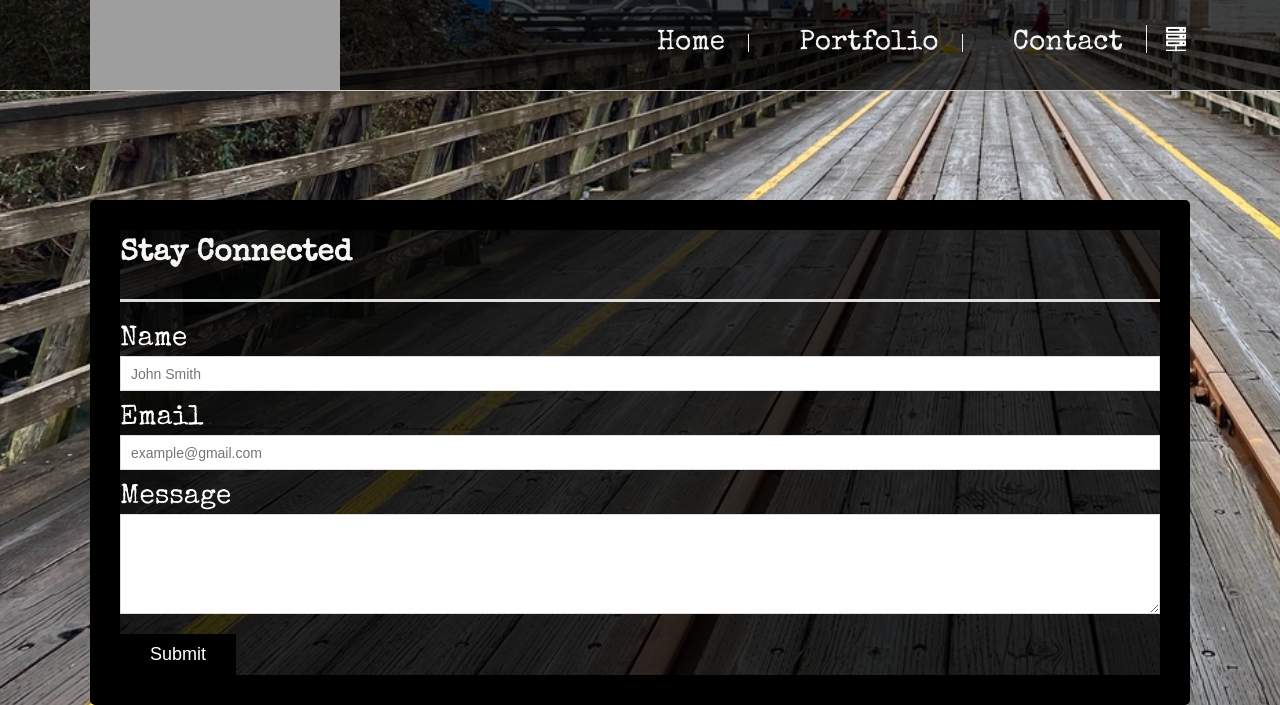
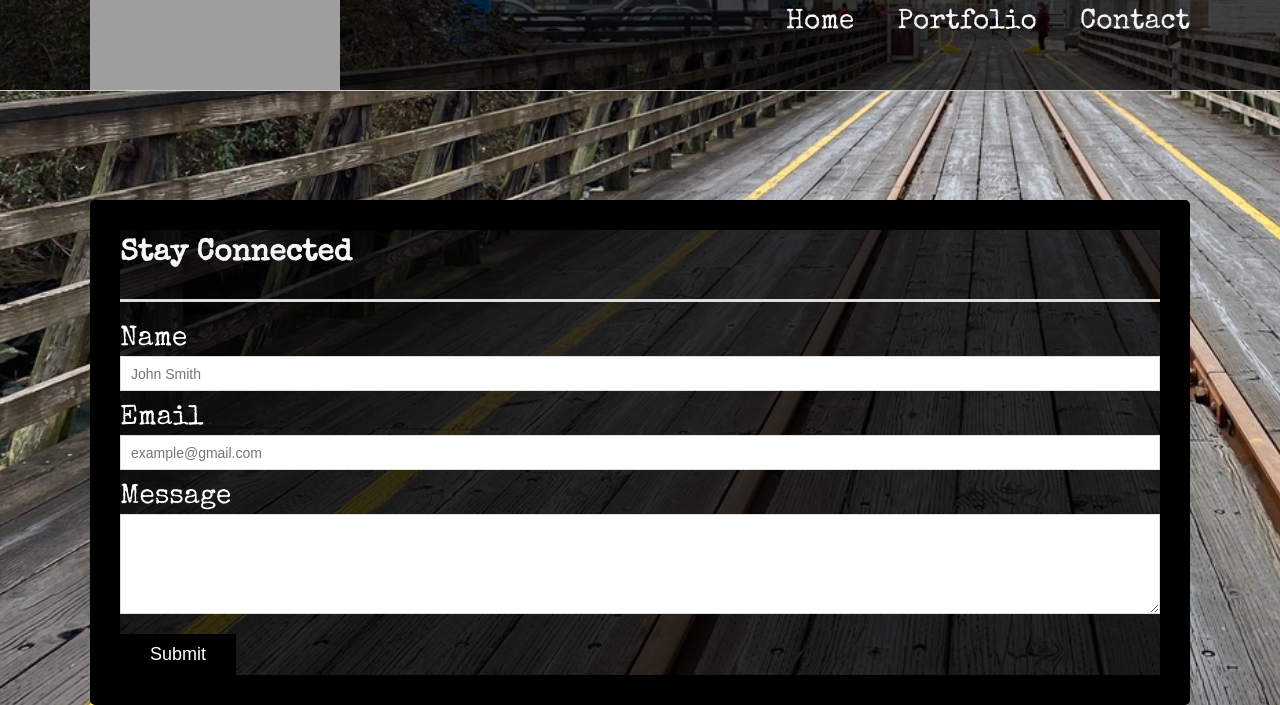
Before and after one commit to Ricoquin/ricoquin.github.io, a plain HTML site: page assets/contact.html in a window 1280 px wide. Shown: the top 705 px of the page. Drawn offline with nearby package versions, Linux system fonts and the light colour scheme; files that its build step writes are made by us from their sources; grey boxes are pictures that could not be loaded; files whose address does not match are found by name.

Commit message:
New lay out update

```diff
--- a/contact.html
+++ b/assets/contact.html
@@ -18,12 +18,11 @@
       <header id="masthead">
         <div class="container">
           <a href="index.html" id="logo"></a>
-          <nav>
+          <nav class="navBar">
             <ul>
-              <li><a href="index.html">Home</a></li>
-              <li><a href="portfolio.html">Portfolio</a></li>
-              <li><a href="contact.html">Contact</a></li>
-              <li><span class="icofont-server"></span></li>
+              <a href="index.html">Home</a>
+              <a href="portfolio.html">Portfolio</a>
+              <a href="contact.html">Contact</a>
             </ul>
           </nav>
         </div>
--- a/assets/css/style.css
+++ b/assets/css/style.css
@@ -140,7 +140,7 @@ nav {
   float: right;
 
   /* Positioning */
-  margin-top: 25px;
+  margin-top: 5px;
 }
 
 nav li {
@@ -549,7 +549,6 @@ input[type='submit'] {
   content: attr(data-title);
   font-size: 24px;
   top: calc(50% - 0.5em);
-  left: 0;
   text-align: center;
   color: #fff;
   text-transform: uppercase;
```
Also changed, not shown: assets/images/joynn.png (added), assets/images/joynn2.png (added), assets/index.html (renamed from index.html), assets/portfolio.html (renamed from portfolio.html).
